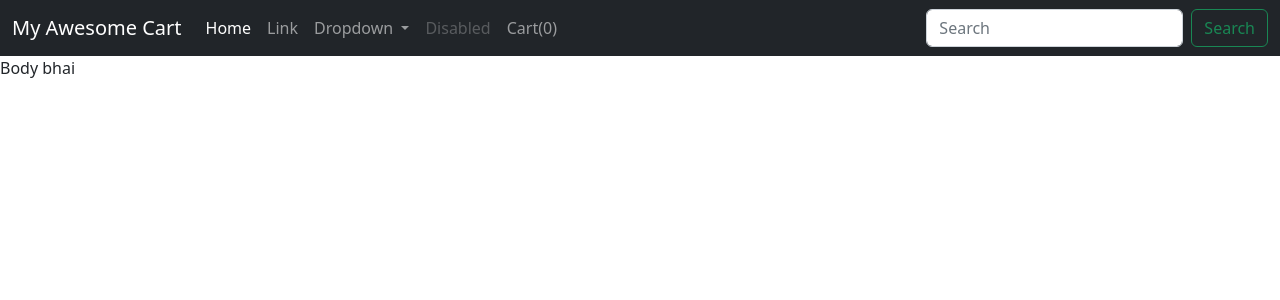
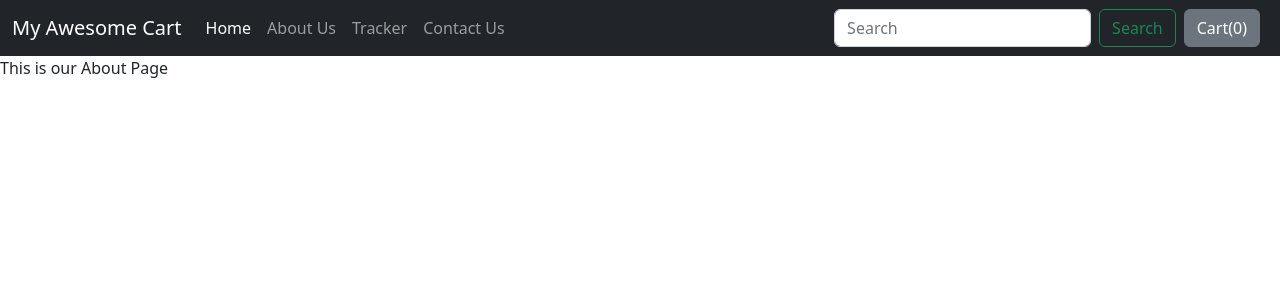
Before and after one commit to yash9151/E-Commerce_Website, a Django app: page /shop/about/ in a window 1280 px wide. Shown: the top 300 px of the page. Run offline with Django 5.2, Linux system fonts and the light colour scheme; some libraries are stand-ins or nearby versions.

Commit message:
Adding Cart PopOver & other pages using bootstrap

```diff
--- a/mac/shop/templates/shop/about.html
+++ b/mac/shop/templates/shop/about.html
@@ -1,5 +1,5 @@
 {% extends 'shop/basic.html' %}
 
-{%block title%} Title of About Page {% endblock %}
+{%block title%} About Page {% endblock %}
 
-{%block body%}  Body bhai{% endblock %}
+{%block body%} This is our About Page{% endblock %}
--- a/mac/shop/templates/shop/basic.html
+++ b/mac/shop/templates/shop/basic.html
@@ -14,7 +14,7 @@
 {% load static %}
 <nav class="navbar navbar-expand-lg navbar-dark bg-dark">
     <div class="container-fluid">
-        <a class="navbar-brand" href="#">My Awesome Cart</a>
+        <a class="navbar-brand" href="/shop">My Awesome Cart</a>
         <button class="navbar-toggler" type="button" data-bs-toggle="collapse" data-bs-target="#navbarSupportedContent"
                 aria-controls="navbarSupportedContent" aria-expanded="false" aria-label="Toggle navigation">
             <span class="navbar-toggler-icon"></span>
@@ -22,36 +22,27 @@
         <div class="collapse navbar-collapse" id="navbarSupportedContent">
             <ul class="navbar-nav me-auto mb-2 mb-lg-0">
                 <li class="nav-item">
-                    <a class="nav-link active" aria-current="page" href="#">Home</a>
+                    <a class="nav-link active" aria-current="page" href="/shop">Home</a>
                 </li>
                 <li class="nav-item">
-                    <a class="nav-link" href="#">Link</a>
-                </li>
-                <li class="nav-item dropdown">
-                    <a class="nav-link dropdown-toggle" href="#" role="button" data-bs-toggle="dropdown"
-                       aria-expanded="false">
-                        Dropdown
-                    </a>
-                    <ul class="dropdown-menu">
-                        <li><a class="dropdown-item" href="#">Action</a></li>
-                        <li><a class="dropdown-item" href="#">Another action</a></li>
-                        <li>
-                            <hr class="dropdown-divider">
-                        </li>
-                        <li><a class="dropdown-item" href="#">Something else here</a></li>
-                    </ul>
+                    <a class="nav-link" href="/shop/about">About Us</a>
                 </li>
                 <li class="nav-item">
-                    <a class="nav-link disabled" aria-disabled="true">Disabled</a>
+                    <a class="nav-link" href="/shop/tracker">Tracker</a>
                 </li>
-                 <li class="nav-item">
-                    <a class="nav-link" href="#">Cart(<span id="cart">0</span>)</a>
+                <li class="nav-item">
+                    <a class="nav-link" href="/shop/contact">Contact Us</a>
                 </li>
+
             </ul>
             <form class="d-flex" role="search">
                 <input class="form-control me-2" type="search" placeholder="Search" aria-label="Search">
                 <button class="btn btn-outline-success" type="submit">Search</button>
             </form>
+            <button type="button" class="btn btn-secondary mx-2" data-bs-toggle="popover" title="Popover title"
+                    data-html='true' data-bs-content="Cart for your items in shopping cart">Cart(<span
+                    id="cart">0</span>)
+            </button>
         </div>
     </div>
 </nav>
--- /dev/null
+++ b/mac/shop/templates/shop/checkout.html
@@ -0,0 +1,5 @@
+{% extends 'shop/basic.html' %}
+
+{%block title%} Checkout Page {% endblock %}
+
+{%block body%} This is our Checkout Page{% endblock %}
--- /dev/null
+++ b/mac/shop/templates/shop/contact.html
@@ -0,0 +1,5 @@
+{% extends 'shop/basic.html' %}
+
+{%block title%} Contact Page {% endblock %}
+
+{%block body%} This is our Contact Page{% endblock %}
--- /dev/null
+++ b/mac/shop/templates/shop/prodView.html
@@ -0,0 +1,5 @@
+{% extends 'shop/basic.html' %}
+
+{%block title%} ProdView Page {% endblock %}
+
+{%block body%} This is our ProdView Page{% endblock %}
--- /dev/null
+++ b/mac/shop/templates/shop/search.html
@@ -0,0 +1,5 @@
+{% extends 'shop/basic.html' %}
+
+{%block title%} Search Page {% endblock %}
+
+{%block body%} This is our Search Page{% endblock %}
--- /dev/null
+++ b/mac/shop/templates/shop/tracker.html
@@ -0,0 +1,5 @@
+{% extends 'shop/basic.html' %}
+
+{%block title%} Tracker Page {% endblock %}
+
+{%block body%} This is our Tracker Page{% endblock %}
--- a/mac/shop/views.py
+++ b/mac/shop/views.py
@@ -31,16 +31,16 @@ def about(request):
     return render(request, "shop/about.html")
 
 def contact(request):
-    return HttpResponse("We are in contact page of shop")
+    return render(request, "shop/contact.html")
 
 def tracker(request):
-    return HttpResponse("We are in tracker page of shop")
+    return render(request, "shop/tracker.html")
 
 def search(request):
-    return HttpResponse("We are in search page of shop")
+    return render(request, "shop/search.html")
 
 def prodView(request):
-    return HttpResponse("We are in productview page of shop")
+    return render(request, "shop/prodView.html")
 
 def checkout(request):
-    return HttpResponse("We are in checkout page of shop")
+    return render(request, "shop/checkout.html")
```
Also changed, not shown: mac/shop/templates/shop/index.html (+7 -0 lines).
